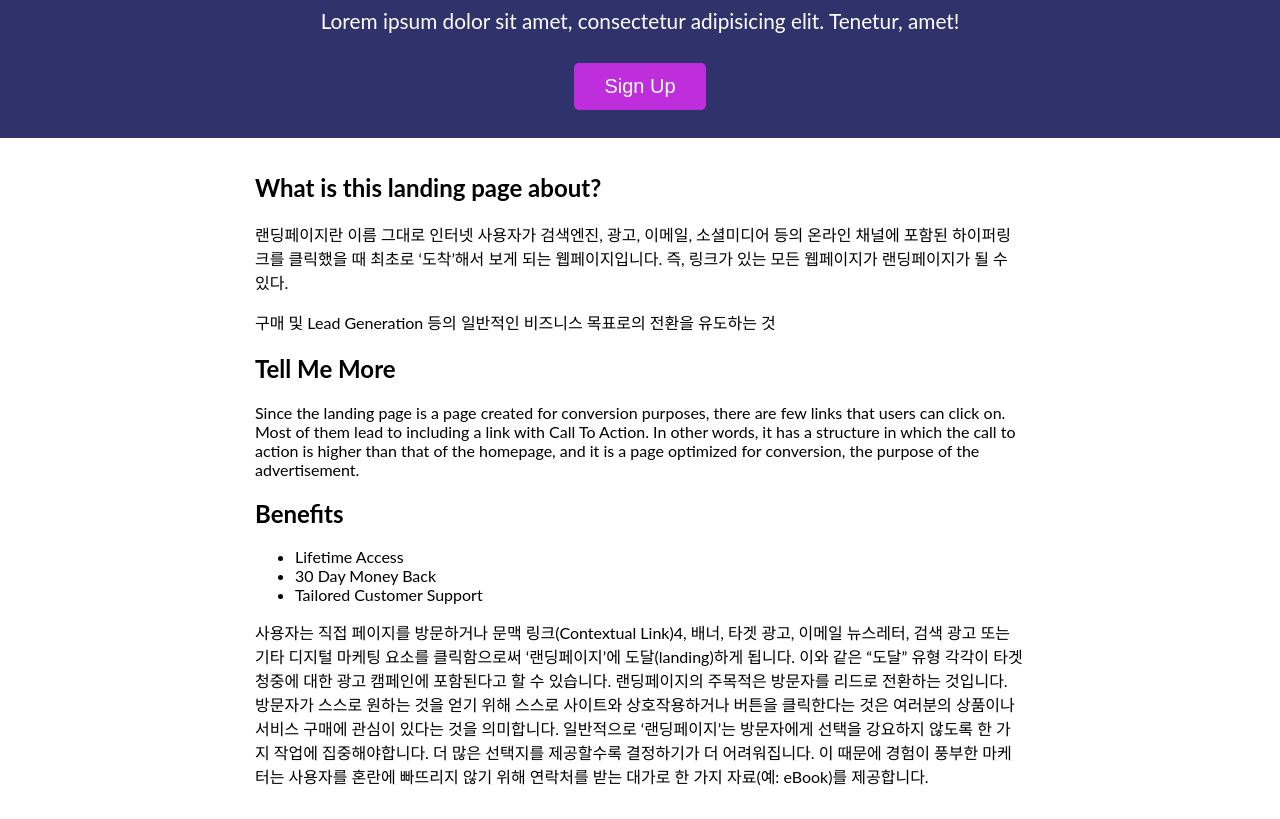
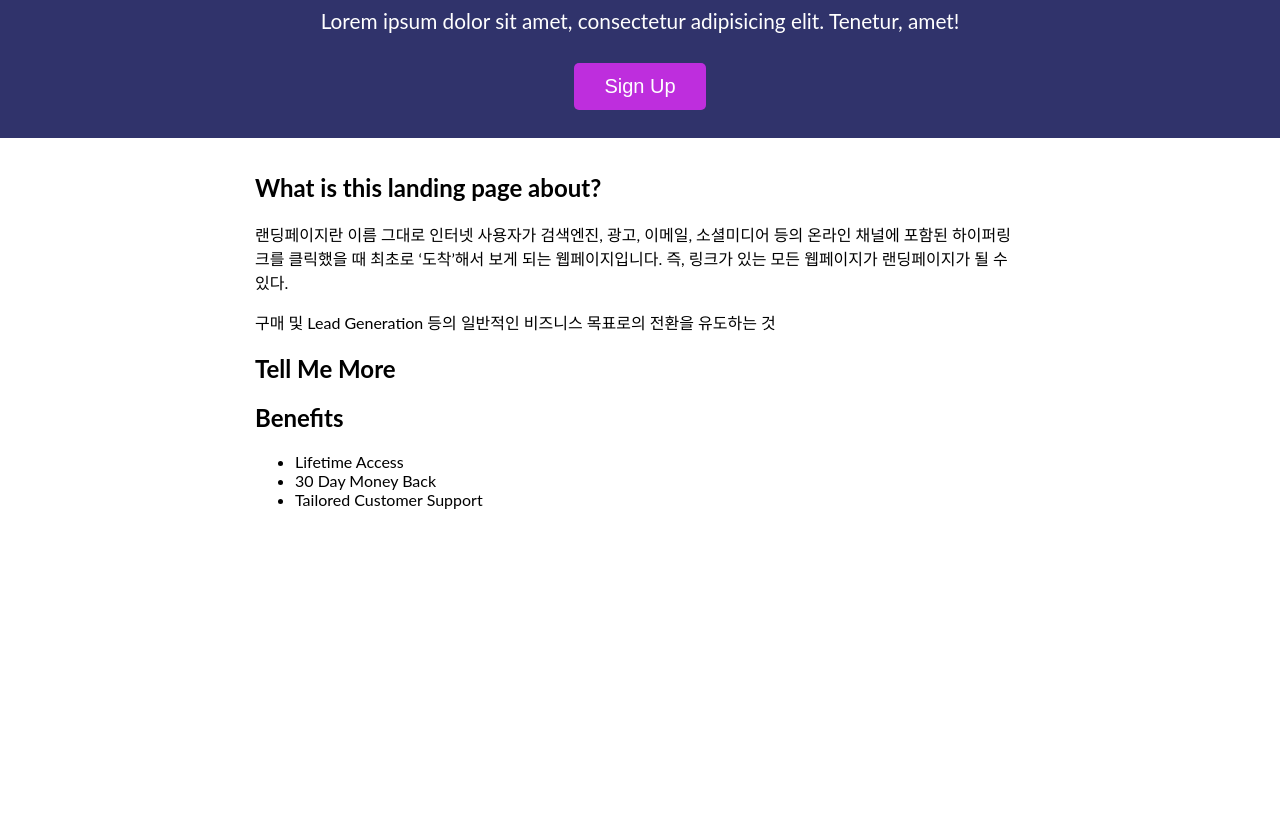
Before and after one commit to HJ-C/Landing-Page1, a website built with Parcel: page index.html in a window 1280 px wide. Shown: the part 92-911 px from the top of the page. After the commit the page ends 800 px from the top, so only its background shows below. Built offline with nearby package versions, Linux system fonts and the light colour scheme.

Commit message:
Html modify

```diff
--- a/index.html
+++ b/index.html
@@ -55,10 +55,10 @@
         <h2>Tell Me More</h2>
 
         <p>
-            Since the landing page is a page created for conversion purposes,
+            <!-- Since the landing page is a page created for conversion purposes,
             there are few links that users can click on. Most of them lead to including a link with Call To Action.
             In other words, it has a structure in which the call to action is higher than that of the homepage,
-            and it is a page optimized for conversion, the purpose of the advertisement.
+            and it is a page optimized for conversion, the purpose of the advertisement. -->
         </p>
 
         <h2>Benefits</h2>
@@ -69,14 +69,14 @@
         </ul>
 
         <p>
-            사용자는 직접 페이지를 방문하거나 문맥 링크(Contextual Link)4, 배너, 타겟 광고, 이메일 뉴스레터,
+            <!-- 사용자는 직접 페이지를 방문하거나 문맥 링크(Contextual Link)4, 배너, 타겟 광고, 이메일 뉴스레터,
             검색 광고 또는 기타 디지털 마케팅 요소를 클릭함으로써 ‘랜딩페이지’에 도달(landing)하게 됩니다.
             이와 같은 “도달” 유형 각각이 타겟 청중에 대한 광고 캠페인에 포함된다고 할 수 있습니다. 랜딩페이지의 주목적은 방문자를 리드로 전환하는 것입니다.
             방문자가 스스로 원하는 것을 얻기 위해 스스로 사이트와 상호작용하거나 버튼을 클릭한다는 것은 여러분의 상품이나 서비스 구매에 관심이 있다는 것을 의미합니다.
             일반적으로 ‘랜딩페이지’는 방문자에게 선택을 강요하지 않도록 한 가지 작업에 집중해야합니다.
             더 많은 선택지를 제공할수록 결정하기가 더 어려워집니다.
             이 때문에 경험이 풍부한 마케터는 사용자를 혼란에 빠뜨리지 않기 위해 연락처를 받는 대가로
-            한 가지 자료(예: eBook)를 제공합니다.
+            한 가지 자료(예: eBook)를 제공합니다. -->
 
         </p>
       </div>
```
